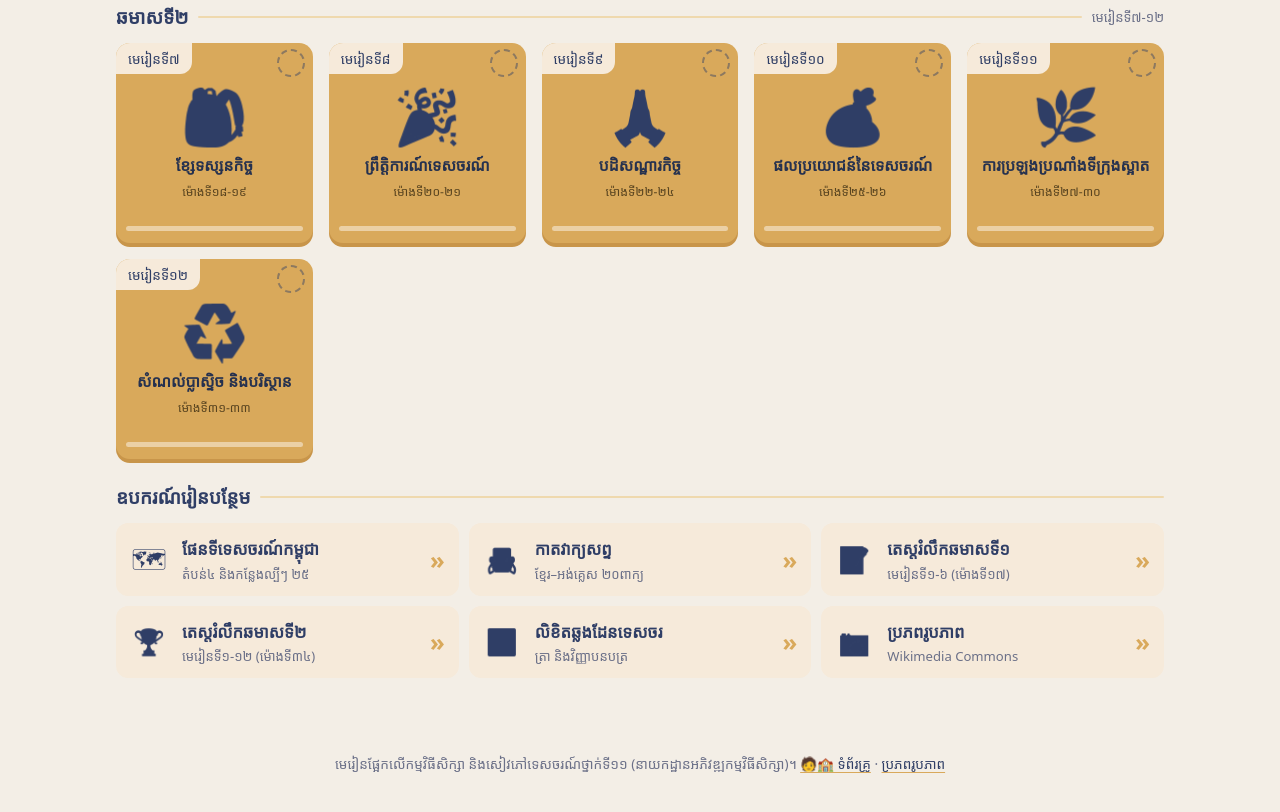
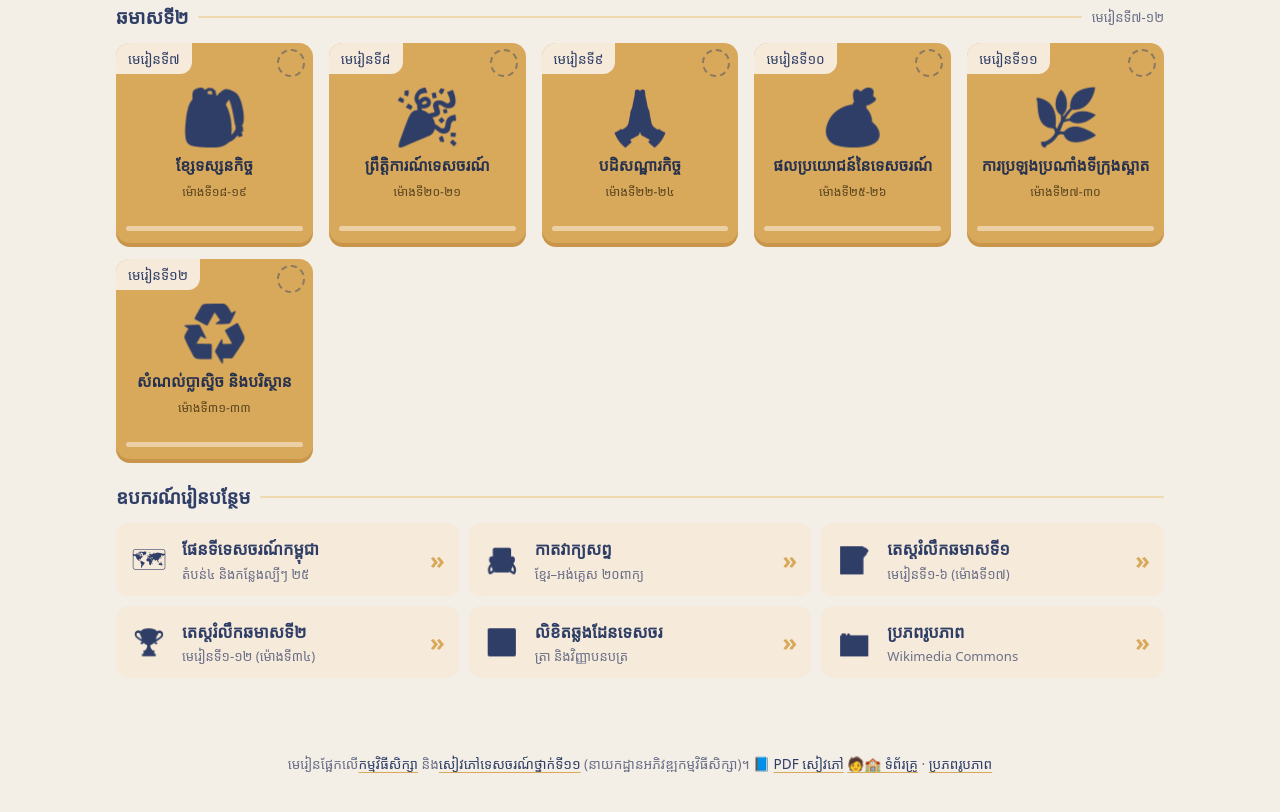
Before and after one commit to khgeo/tourism11, a plain HTML site: page index.html in a window 1280 px wide. Shown: the part 1107-1919 px from the top of the page. Drawn offline with nearby package versions, Linux system fonts and the light colour scheme; a web font is replaced by a local one.

Commit message:
Add files via upload

```diff
--- a/index.html
+++ b/index.html
@@ -41,7 +41,7 @@
 </header>
 <main id="app" tabindex="-1"></main>
 <footer class="foot">
-  <p>មេរៀនផ្អែកលើកម្មវិធីសិក្សា និងសៀវភៅទេសចរណ៍ថ្នាក់ទី១១ (នាយកដ្ឋានអភិវឌ្ឍកម្មវិធីសិក្សា)។ <a href="#/teacher">🧑‍🏫 ទំព័រគ្រូ</a> · <a href="#/credits">ប្រភពរូបភាព</a></p>
+  <p>មេរៀនផ្អែកលើ<a href="plan/ref/tourism-curriculum-grade11-12.pdf" target="_blank" rel="noopener">កម្មវិធីសិក្សា</a> និង<a href="plan/ref/tourism-grade11-textbook.pdf" target="_blank" rel="noopener">សៀវភៅទេសចរណ៍ថ្នាក់ទី១១</a> (នាយកដ្ឋានអភិវឌ្ឍកម្មវិធីសិក្សា)។ 📘 <a href="plan/ref/tourism-grade11-textbook.pdf" target="_blank" rel="noopener">PDF សៀវភៅ</a> <a href="#/teacher">🧑‍🏫 ទំព័រគ្រូ</a> · <a href="#/credits">ប្រភពរូបភាព</a></p>
 </footer>
 <nav class="botnav" id="botnav" aria-label="ម៉ឺនុយ">
   <a href="#/menu" data-nav="menu"><svg viewBox="0 0 24 24" fill="none" stroke="currentColor" stroke-width="2.2" stroke-linecap="round"><path d="M4 6h16M4 12h16M4 18h16"/></svg>ម៉ឺនុយ</a>
```
